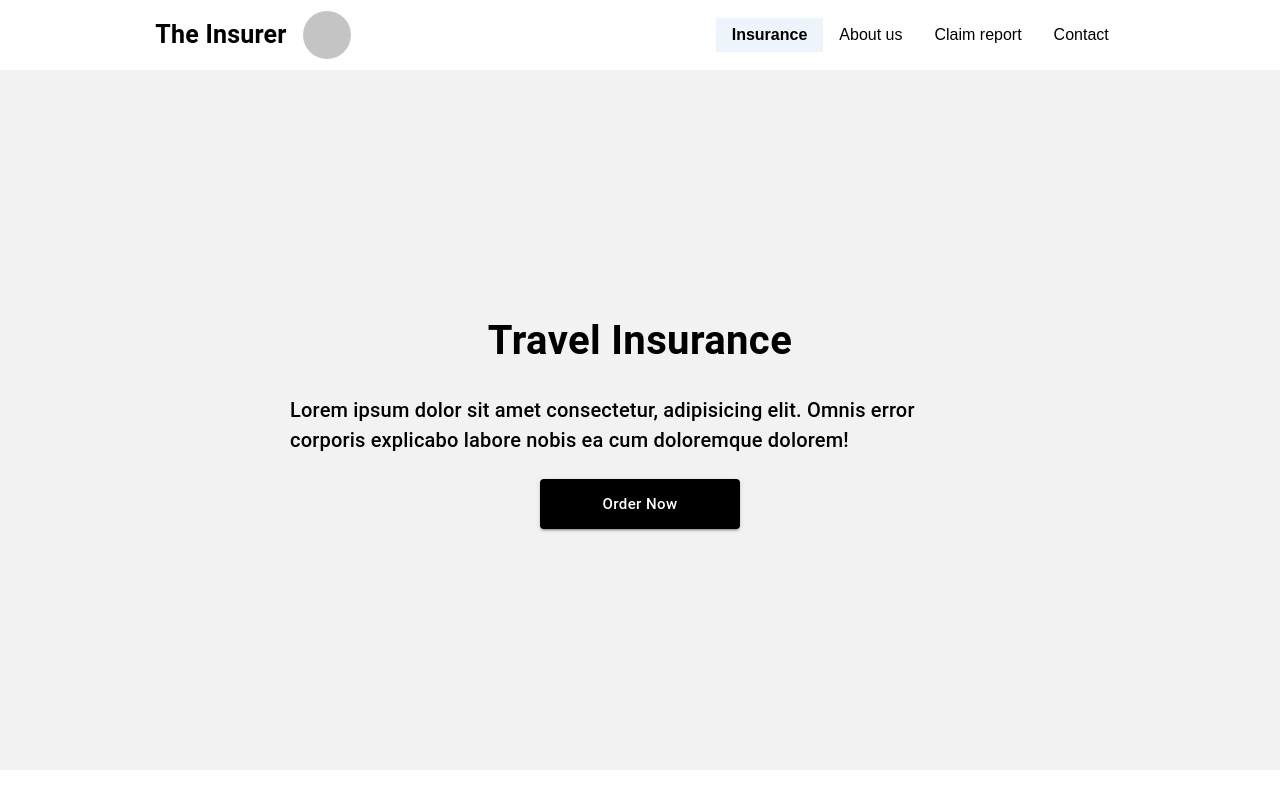
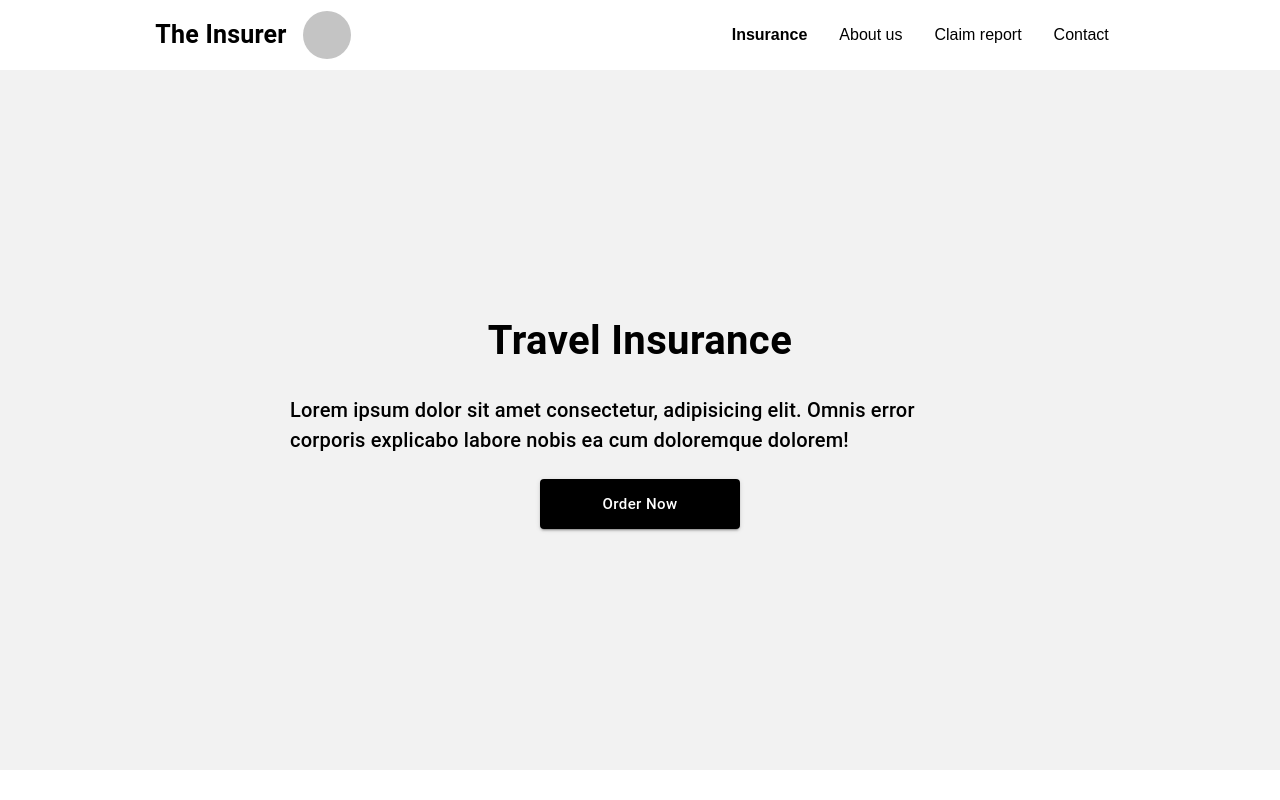
Before and after one commit to KonradSosna/AccessibilityTask, a React (Create React App) app: page / in a window 1280 px wide. Shown: the top 800 px of the page. Built offline with nearby package versions, Linux system fonts and the light colour scheme.

Commit message:
change homepage link

```diff
--- a/src/Components/Logo.tsx
+++ b/src/Components/Logo.tsx
@@ -15,7 +15,7 @@ function Logo() {
 		<StyledLink
 			to="/"
 			style={{
-				cursor: location.pathname === '/' ? 'default' : 'pointer',
+				cursor: location.pathname === '/insurance' ? 'default' : 'pointer',
 			}}
 		>
 			<Grid container gap={2} alignItems="center">
--- a/src/Components/Navbar.tsx
+++ b/src/Components/Navbar.tsx
@@ -56,7 +56,7 @@ const Navbar = () => {
 						<StyledLink to="/">
 							<ListItemButton
 								sx={{ fontWeight: selectedIndex === '/' ? 600 : 400 }}
-								selected={selectedIndex === '/'}
+								selected={selectedIndex === '/insurance'}
 								onClick={(event) => handleListItemClick(event, '/')}
 							>
 								Insurance
```
